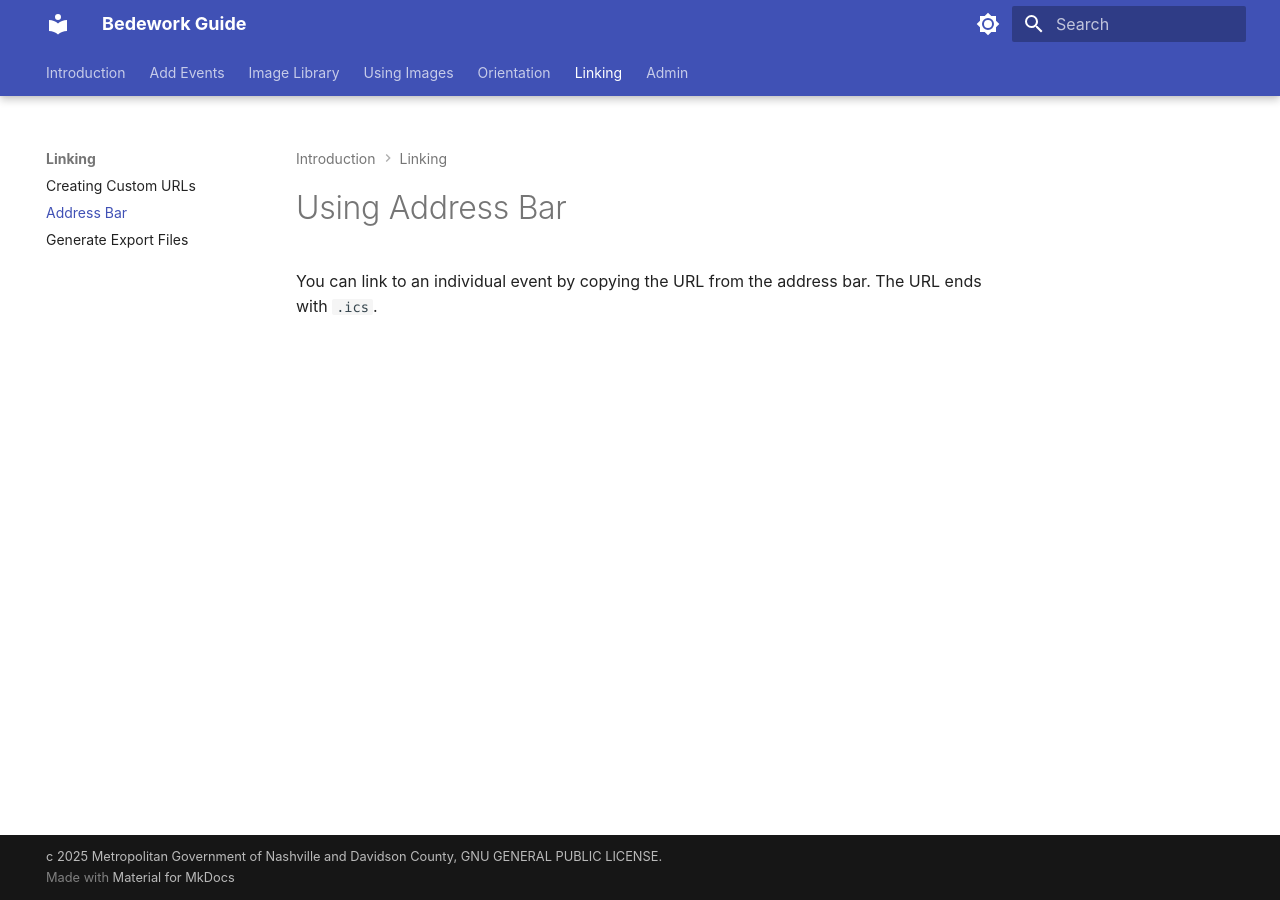
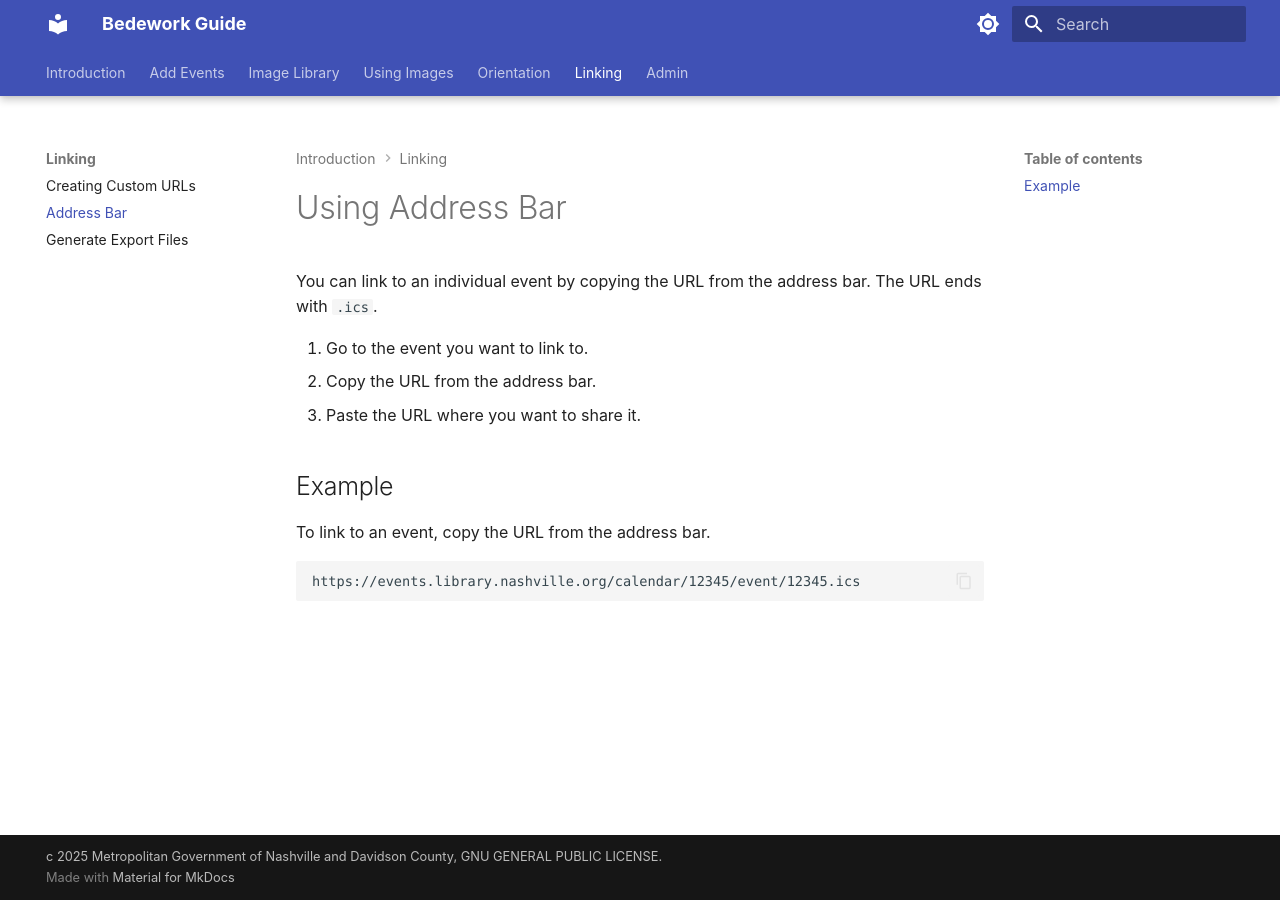
Before and after one commit to Nashville-Public-Library/bedework-docs, an MkDocs documentation site: the page built from docs/linking/address-bar.md, in a window 1280 px wide. Built offline with MkDocs 1.6.1 and Material for MkDocs 9.7.7, drawn with Linux system fonts in a browser that asks for light colours.

Commit message:
more verbose instructions for address bar page from copilot

````diff
--- a/docs/linking/address-bar.md
+++ b/docs/linking/address-bar.md
@@ -5,3 +5,15 @@ title: Address Bar
 # Using Address Bar
 
 You can link to an individual event by copying the URL from the address bar. The URL ends with `.ics`.
+
+1. Go to the event you want to link to.
+1. Copy the URL from the address bar.
+1. Paste the URL where you want to share it.
+
+## Example
+
+To link to an event, copy the URL from the address bar.
+
+```
+https://events.library.nashville.org/calendar/12345/event/12345.ics
+```
````
